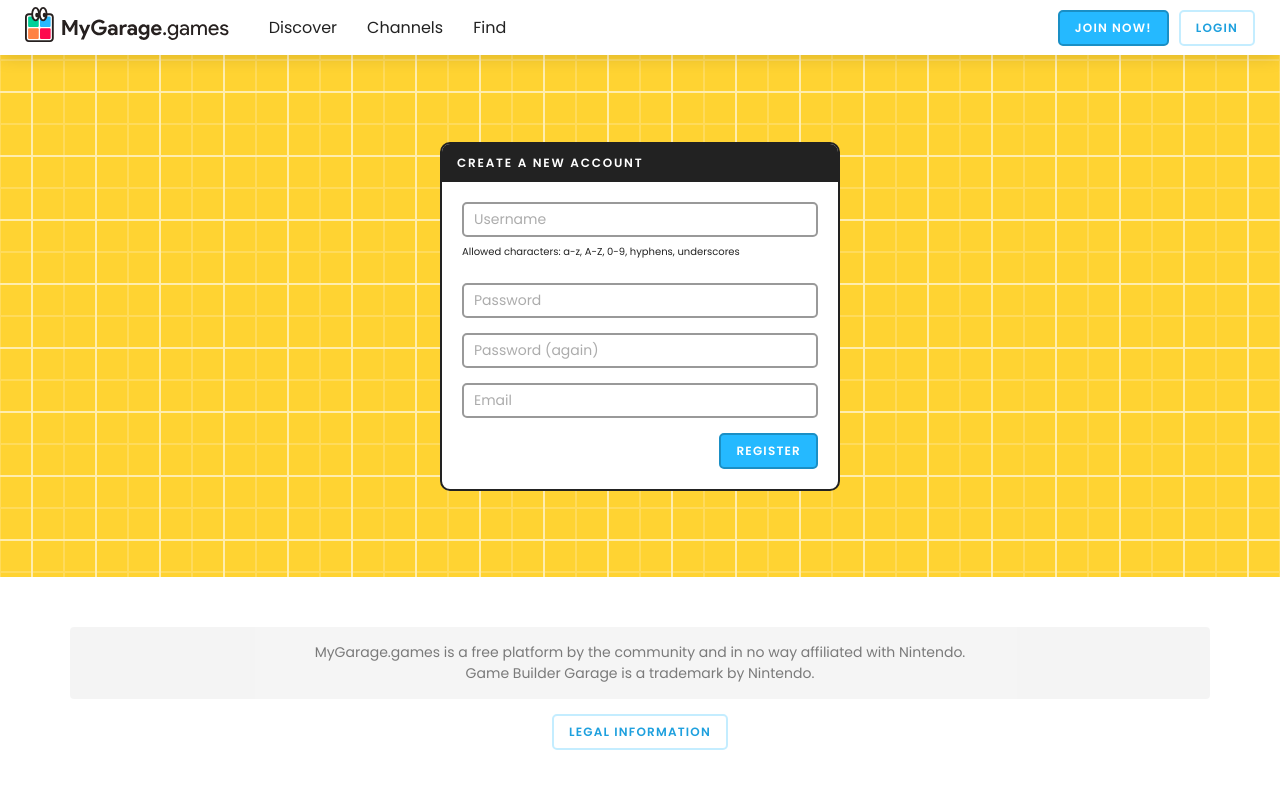
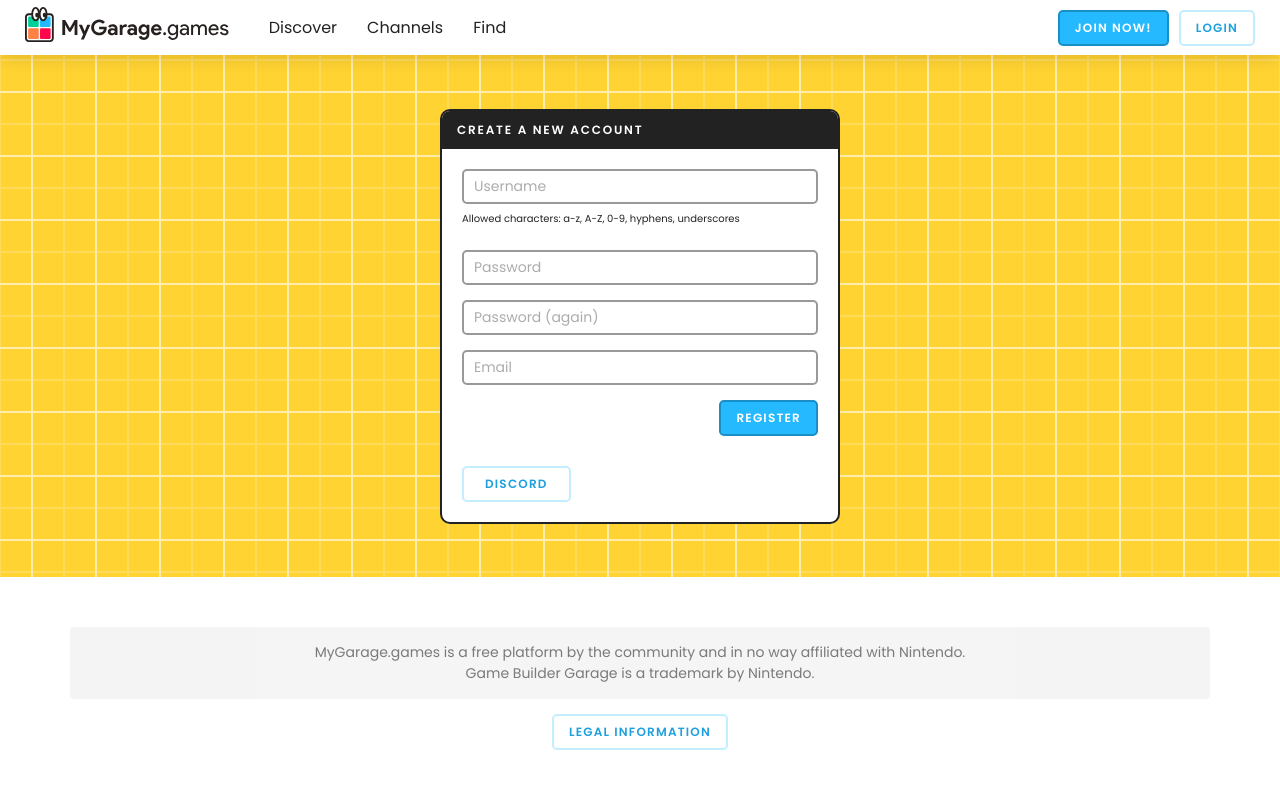
Before and after one commit to LauraWebdev/MyBuildersGarage-Web, a Vue app: page /auth/register in a window 1280 px wide. Shown: the top 788 px of the page. Built offline with nearby package versions, Linux system fonts and the light colour scheme.

Commit message:
added oauth login buttons

```diff
--- a/src/views/Auth/Login.vue
+++ b/src/views/Auth/Login.vue
@@ -7,6 +7,12 @@
                 <input class="input" type="password" v-model="userPass" placeholder="Password" />
 
                 <button v-on:click="login()" class="button button-filled">Login</button>
+
+                <div class="social-logins">
+                    <button v-on:click="loginDiscord()" class="button">Discord</button>
+                    <!-- <button v-on:click="loginDiscord()" class="button">Twitter</button>
+                    <button v-on:click="loginDiscord()" class="button">Google</button> -->
+                </div>
             </div>
         </div>
     </div>
@@ -92,6 +98,11 @@
                             break;
                     }
                 }
+            },
+            loginDiscord: async function() {
+                let oauthUrl = await this.$data.apiRef.oauthDiscordGetUrl();
+
+                window.location = oauthUrl.url;
             }
         }
     }
@@ -127,6 +138,17 @@
                 & button {
                     justify-self: right;
                 }
+
+                & .social-logins {
+                    display: grid;
+                    grid-template-columns: 1fr 1fr 1fr;
+                    grid-gap: 15px;
+                    margin-top: 15px;
+
+                    & button {
+                        justify-self: stretch;
+                    }
+                }
             }
         }
     }
--- a/src/views/Auth/Register.vue
+++ b/src/views/Auth/Register.vue
@@ -10,6 +10,12 @@
                 <input class="input" type="email" v-model="userMail" placeholder="Email" />
 
                 <button v-on:click="register()" class="button button-filled">Register</button>
+
+                <div class="social-logins">
+                    <button v-on:click="loginDiscord()" class="button">Discord</button>
+                    <!-- <button v-on:click="loginDiscord()" class="button">Twitter</button>
+                    <button v-on:click="loginDiscord()" class="button">Google</button> -->
+                </div>
             </div>
         </div>
     </div>
@@ -106,6 +112,11 @@
                             break;
                     }
                 }
+            },
+            loginDiscord: async function() {
+                let oauthUrl = await this.$data.apiRef.oauthDiscordGetUrl();
+
+                window.location = oauthUrl.url;
             }
         }
     }
@@ -141,6 +152,17 @@
                 & button {
                     justify-self: right;
                 }
+
+                & .social-logins {
+                    display: grid;
+                    grid-template-columns: 1fr 1fr 1fr;
+                    grid-gap: 15px;
+                    margin-top: 15px;
+
+                    & button {
+                        justify-self: stretch;
+                    }
+                }
             }
 
             & span {
```
